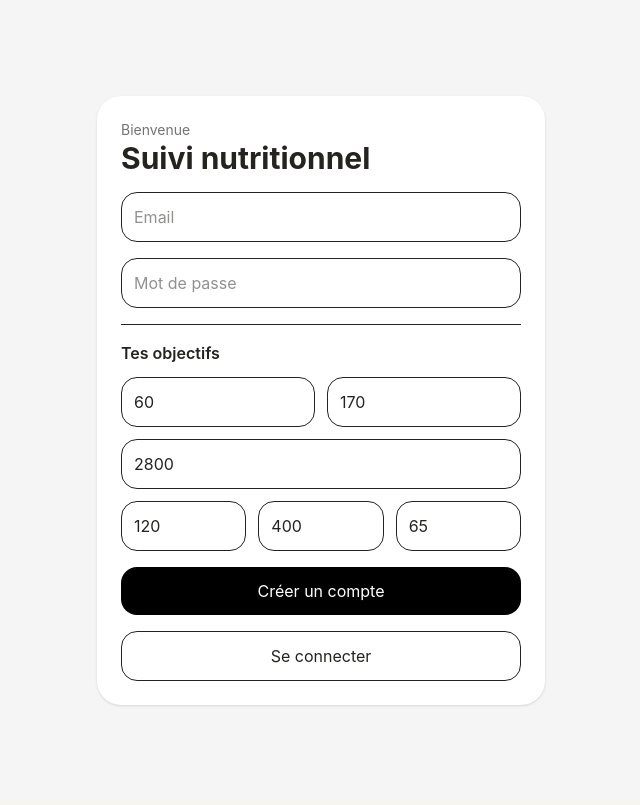
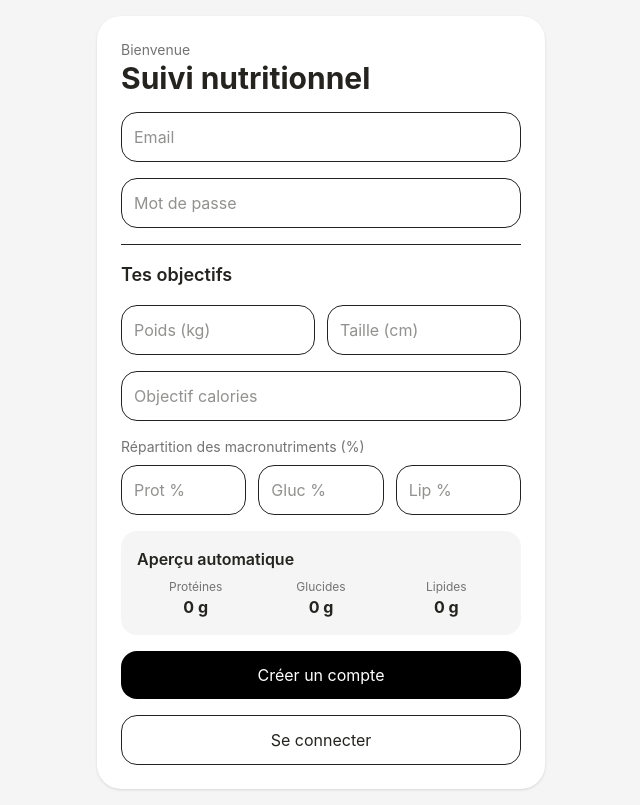
Before and after one commit to evansrr/nutrition-tracker, a Next.js app: page /auth in a window 1280 px wide. Shown: the whole page, without its empty margins (319-959 px from the left). Built offline with nearby package versions, Linux system fonts and the light colour scheme; no server answers.

Commit message:
Add percentage macro goals

```diff
--- a/app/auth/page.tsx
+++ b/app/auth/page.tsx
@@ -10,31 +10,80 @@ export default function AuthPage() {
   const [email, setEmail] = useState('')
   const [password, setPassword] = useState('')
 
-  const [weight, setWeight] = useState('60')
-  const [height, setHeight] = useState('170')
-  const [calorieGoal, setCalorieGoal] = useState('2800')
-  const [proteinGoal, setProteinGoal] = useState('120')
-  const [carbsGoal, setCarbsGoal] = useState('400')
-  const [fatsGoal, setFatsGoal] = useState('65')
+  const [weight, setWeight] = useState('')
+  const [height, setHeight] = useState('')
+  const [calorieGoal, setCalorieGoal] = useState('')
+
+  const [proteinPercent, setProteinPercent] = useState('')
+  const [carbsPercent, setCarbsPercent] = useState('')
+  const [fatsPercent, setFatsPercent] = useState('')
 
   function toNumber(value: string) {
     return Number(value.replace(',', '.')) || 0
   }
 
+  function calculateMacros() {
+    const calories = toNumber(calorieGoal)
+
+    const proteinPct = toNumber(proteinPercent)
+    const carbsPct = toNumber(carbsPercent)
+    const fatsPct = toNumber(fatsPercent)
+
+    const proteinCalories = calories * (proteinPct / 100)
+    const carbsCalories = calories * (carbsPct / 100)
+    const fatsCalories = calories * (fatsPct / 100)
+
+    const proteins = proteinCalories / 4
+    const carbs = carbsCalories / 4
+    const fats = fatsCalories / 9
+
+    return {
+      proteins: Math.round(proteins),
+      carbs: Math.round(carbs),
+      fats: Math.round(fats),
+    }
+  }
+
   async function createProfile(userId: string) {
+    const macros = calculateMacros()
+
     await supabase.from('profiles').upsert({
       id: userId,
       username: email,
       weight: toNumber(weight),
       height: toNumber(height),
       calorie_goal: toNumber(calorieGoal),
-      protein_goal: toNumber(proteinGoal),
-      carbs_goal: toNumber(carbsGoal),
-      fats_goal: toNumber(fatsGoal),
+      protein_goal: macros.proteins,
+      carbs_goal: macros.carbs,
+      fats_goal: macros.fats,
     })
   }
 
   async function signUp() {
+    if (
+      !email ||
+      !password ||
+      !weight ||
+      !height ||
+      !calorieGoal ||
+      !proteinPercent ||
+      !carbsPercent ||
+      !fatsPercent
+    ) {
+      alert('Remplis tous les champs')
+      return
+    }
+
+    const totalPercent =
+      toNumber(proteinPercent) +
+      toNumber(carbsPercent) +
+      toNumber(fatsPercent)
+
+    if (totalPercent !== 100) {
+      alert('Les pourcentages doivent totaliser 100%')
+      return
+    }
+
     const { data, error } = await supabase.auth.signUp({
       email,
       password,
@@ -49,7 +98,7 @@ export default function AuthPage() {
       await createProfile(data.user.id)
     }
 
-    alert('Compte créé ! Tu peux maintenant te connecter.')
+    alert('Compte créé !')
   }
 
   async function signIn() {
@@ -68,9 +117,12 @@ export default function AuthPage() {
     }
   }
 
+  const preview = calculateMacros()
+
   return (
     <main className="min-h-screen bg-neutral-100 flex items-center justify-center p-4">
       <div className="w-full max-w-md bg-white rounded-3xl p-6 shadow-sm space-y-4">
+
         <div>
           <p className="text-sm text-neutral-500">Bienvenue</p>
           <h1 className="text-3xl font-bold">Suivi nutritionnel</h1>
@@ -92,13 +144,13 @@ export default function AuthPage() {
           onChange={(e) => setPassword(e.target.value)}
         />
 
-        <div className="border-t pt-4 space-y-3">
-          <p className="font-semibold">Tes objectifs</p>
+        <div className="border-t pt-4 space-y-4">
+          <p className="font-semibold text-lg">Tes objectifs</p>
 
           <div className="grid grid-cols-2 gap-3">
             <input
               type="number"
-              placeholder="Poids"
+              placeholder="Poids (kg)"
               className="border rounded-2xl p-3"
               value={weight}
               onChange={(e) => setWeight(e.target.value)}
@@ -106,7 +158,7 @@ export default function AuthPage() {
 
             <input
               type="number"
-              placeholder="Taille"
+              placeholder="Taille (cm)"
               className="border rounded-2xl p-3"
               value={height}
               onChange={(e) => setHeight(e.target.value)}
@@ -121,30 +173,57 @@ export default function AuthPage() {
             onChange={(e) => setCalorieGoal(e.target.value)}
           />
 
+          <div>
+            <p className="text-sm text-neutral-500 mb-2">
+              Répartition des macronutriments (%)
+            </p>
+
             <div className="grid grid-cols-3 gap-3">
               <input
                 type="number"
-              placeholder="Protéines"
+                placeholder="Prot %"
                 className="border rounded-2xl p-3"
-              value={proteinGoal}
-              onChange={(e) => setProteinGoal(e.target.value)}
+                value={proteinPercent}
+                onChange={(e) => setProteinPercent(e.target.value)}
               />
 
               <input
                 type="number"
-              placeholder="Glucides"
+                placeholder="Gluc %"
                 className="border rounded-2xl p-3"
-              value={carbsGoal}
-              onChange={(e) => setCarbsGoal(e.target.value)}
+                value={carbsPercent}
+                onChange={(e) => setCarbsPercent(e.target.value)}
               />
 
               <input
                 type="number"
-              placeholder="Lipides"
+                placeholder="Lip %"
                 className="border rounded-2xl p-3"
-              value={fatsGoal}
-              onChange={(e) => setFatsGoal(e.target.value)}
+                value={fatsPercent}
+                onChange={(e) => setFatsPercent(e.target.value)}
               />
+            </div>
+          </div>
+
+          <div className="rounded-2xl bg-neutral-100 p-4 space-y-2">
+            <p className="font-semibold">Aperçu automatique</p>
+
+            <div className="grid grid-cols-3 gap-2 text-center">
+              <div>
+                <p className="text-xs text-neutral-500">Protéines</p>
+                <p className="font-bold">{preview.proteins} g</p>
+              </div>
+
+              <div>
+                <p className="text-xs text-neutral-500">Glucides</p>
+                <p className="font-bold">{preview.carbs} g</p>
+              </div>
+
+              <div>
+                <p className="text-xs text-neutral-500">Lipides</p>
+                <p className="font-bold">{preview.fats} g</p>
+              </div>
+            </div>
           </div>
         </div>
 
```
Lines whose indentation alone changed are shown as unchanged.
